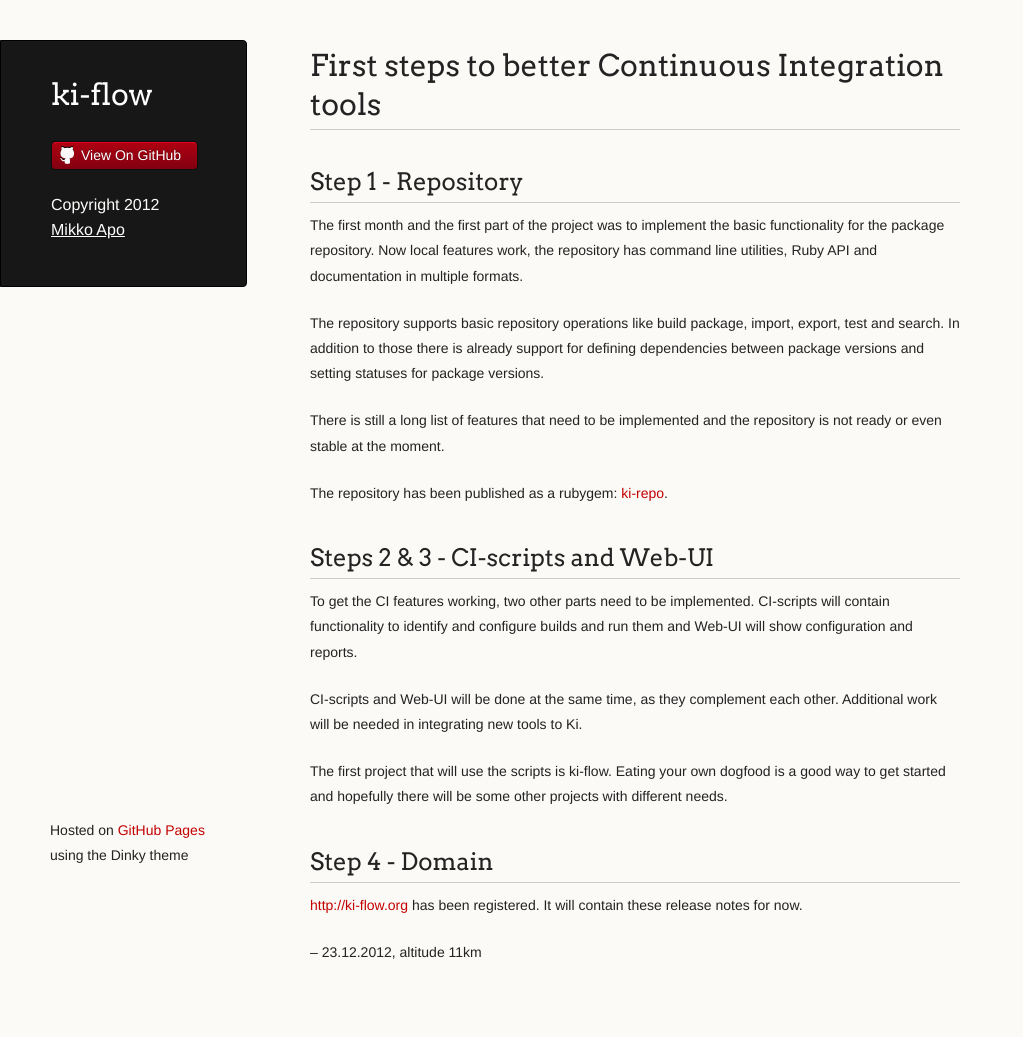
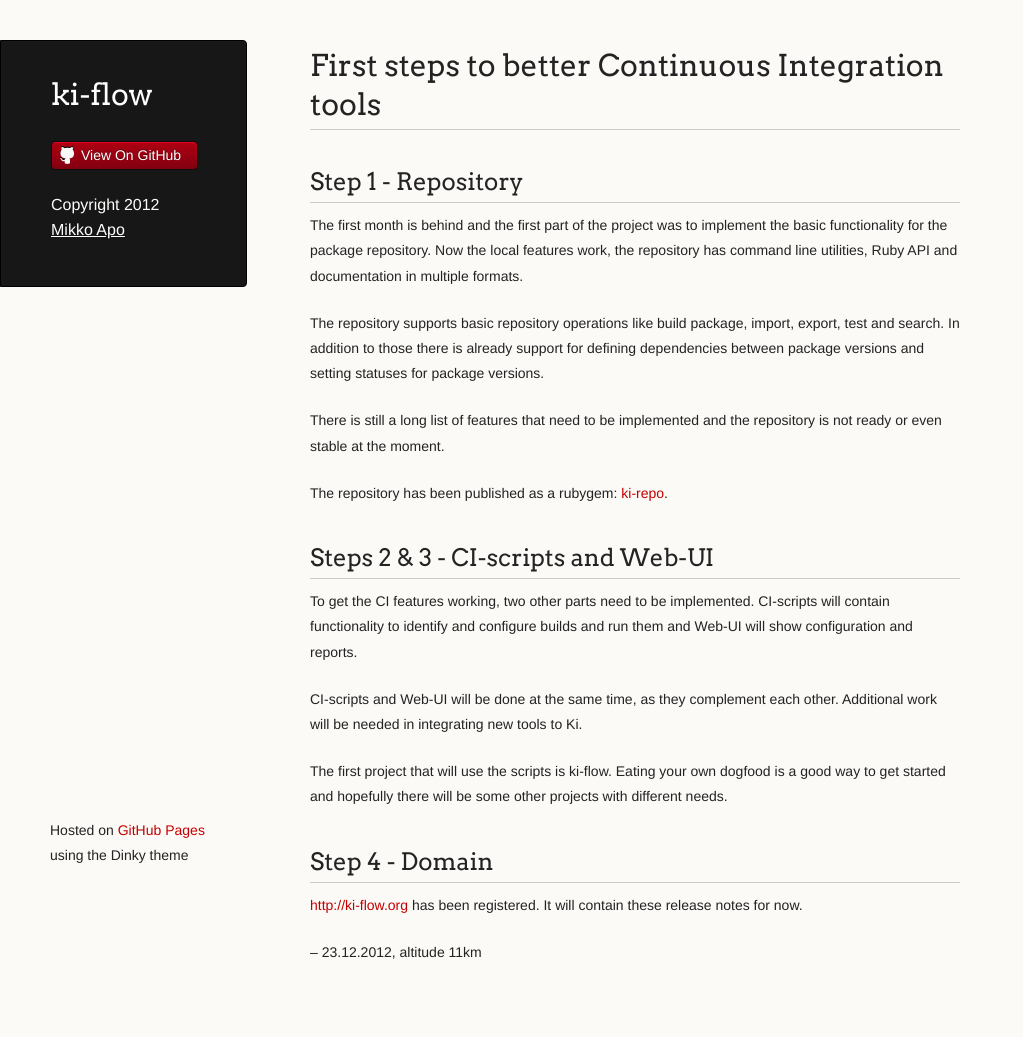
Before and after one commit to mikko-apo/ki-flow, a Jekyll site: the page built from _posts/2012-12-24-first-steps.md, in a window 1280 px wide. Shown: the whole page, without its empty margins (0-1023 px from the left). Built offline with Jekyll 4.4.1, drawn with Linux system fonts in a browser that asks for light colours; Markdown is read by kramdown in place of the engine named in the settings.

Commit message:
fixed documentation

```diff
--- a/_posts/2012-12-24-first-steps.md
+++ b/_posts/2012-12-24-first-steps.md
@@ -8,8 +8,8 @@ author: Mikko Apo
 
 ## Step 1 - Repository
 
-The first month and the first part of the project was to implement the basic
-functionality for the package repository. Now local features work, the repository
+The first month is behind and the first part of the project was to implement the basic
+functionality for the package repository. Now the local features work, the repository
 has command line utilities, Ruby API and documentation in multiple formats.
 
 The repository supports basic repository operations like build package, import, export,
```
